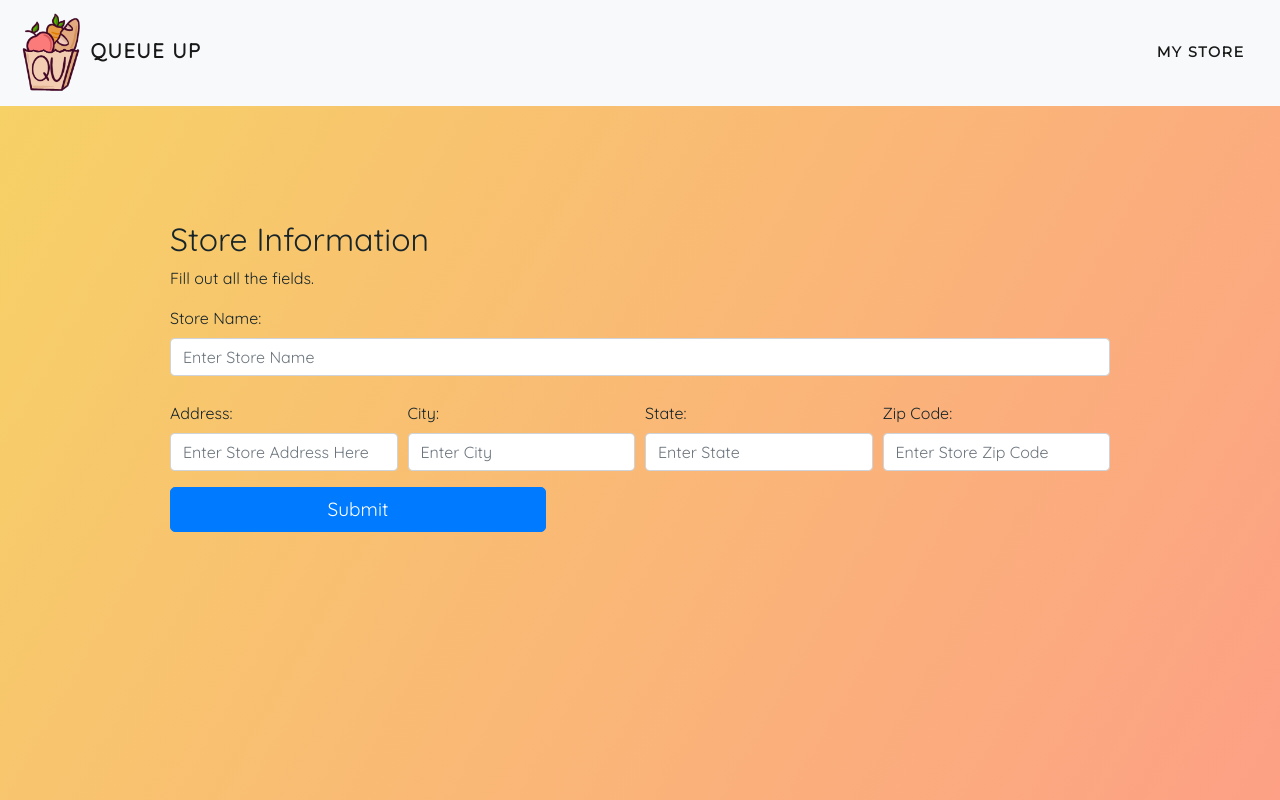
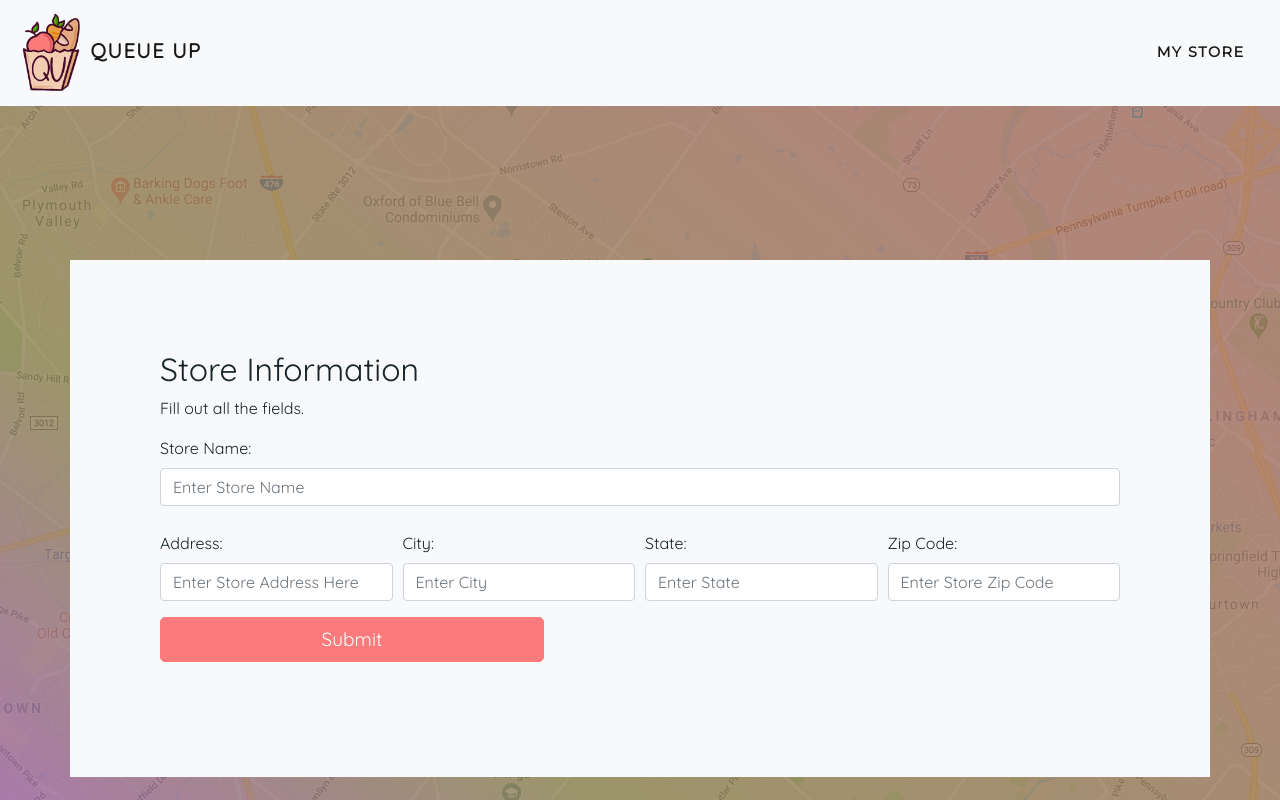
Before and after one commit to abrom010/hack-quarantine, a Flask app: page /storeEntry in a window 1280 px wide. Run offline with Flask 2, Linux system fonts and the light colour scheme; some libraries are stand-ins or nearby versions.

Commit message:
forgot style

```diff
--- a/static/style.css
+++ b/static/style.css
@@ -8,12 +8,35 @@ html, body {
 }
 
 body{
-  background-image: linear-gradient(120deg,#f6d365,#fda085);
+  /* background-image: linear-gradient(120deg,rgb(246, 212, 101),rgb(253, 160, 133)); */
   overflow-x:hidden;
   font-family: 'Quicksand', sans-serif;
   color: #17252A;
   /* background-color: #e9ecef; */
-  background-color: white;
+  /* background-color: rgb(255, 97, 97); */
+}
+
+#store-entry-body {
+  position: relative;
+  overflow: hidden;
+  padding-top: 60px;
+
+  /* padding-top: calc(7rem + 72px); */
+  padding-bottom: 7rem;
+  background-image: linear-gradient(39deg, rgba(242,138,230,0.5) 0%, rgba(246,212,101,0.4) 26%, rgba(253,160,133,0.5) 76%),
+    url("img/map.png");
+
+}
+
+#successTicket-body {
+  position: relative;
+  overflow: hidden;
+  padding-top: 60px;
+
+  /* padding-top: calc(7rem + 72px); */
+  padding-bottom: 7rem;
+  background-image: linear-gradient(39deg, rgba(242,138,230,0.5) 0%, rgba(246,212,101,0.4) 26%, rgba(253,160,133,0.5) 76%),
+    url("img/map.png");
 }
 
 /* End of all pages CSS */
@@ -159,6 +182,12 @@ body{
 .intructions{
   color: rgb(255, 132, 132);
 }
+
+
+
+#map {
+  height: 100%;
+}
 /* .btn-secondary {
   border-width: medium;
   border-radius: 0;
@@ -181,9 +210,36 @@ body{
 
 /* Start of Map CSS */
 
+/* .outer{
+  padding-top: 115px;
+}
+
+
+
 #map {
-  height: 100%;
+  height: 100vh;
+  width: 100%; */
+  /* margin: 0 auto; */
+  /* z-index: -1; */
+  /* margin-top: -90px;
 }
+#autocomplete{
+  position: absolute;
+  z-index: 5;
+  top: 10px;
+  margin-top: -50px;
+  padding: 20px;
+} */
+
+/* .search-bg { */
+  /* background-color: rgba(3, 22, 27, 0.8); */
+  /* padding: 10px; */
+  /* margin-top: -50px; */
+  /* padding: 20px;
+  width:40%;
+  margin: 5px 0 25px;
+  margin: 0 auto;
+} */
 /* Optional: Makes the sample page fill the window. */
 html, body {
   height: 90%;
@@ -293,10 +349,7 @@ label{
 
 }
 
-.search-bg {
-  background-color: rgba(3, 22, 27, 0.8);
-  padding: 10px;
-}
+
 
 /* .form-control {
   border: 3px solid #a0dcf361;
@@ -367,8 +420,10 @@ label{
 }
 
 .new-store-form{
-  padding:100px;
-  padding-top: 220px;
+  background-color: #f8f9fa;
+  padding: 90px;
+  /* padding-top: 220px; */
+  MARGIN-TOP: 200px;
 }
 
 .btn-form {
@@ -402,6 +457,28 @@ label{
     border-color: #fc797b;
 }
 
+.storeentry-button {
+  background-color: rgb(251, 122, 123);
+  border-color: #fb7a7b;
+}
+
+.storeentry-button:hover {
+  background-color:rgb(221, 90, 96);
+  border-color: rgb(221, 90, 96);
+  transition: color .15s ease-in-out,background-color .15s ease-in-out,border-color .15s ease-in-out,box-shadow .15s ease-in-out;
+}
+.position-store {
+  background-color: red;
+}
+
+#storeInfo {
+  padding-top: 100px;
+  margin: 0 auto;
+}
+
+.success-text {
+  color: white;
+}
 
 
 /*============ BOOTSTRAP BREAK POINTS:
```
